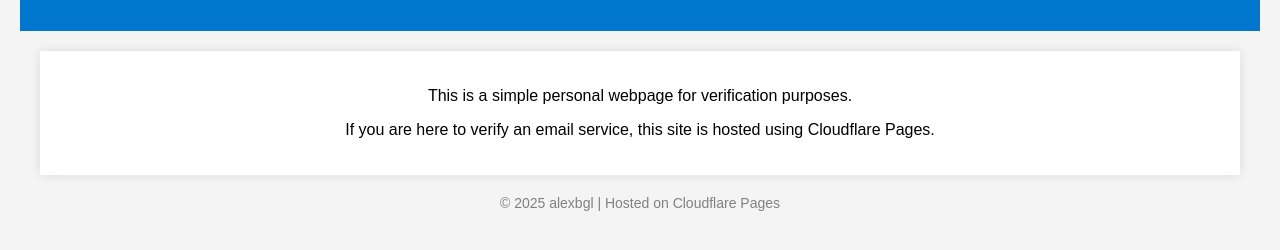
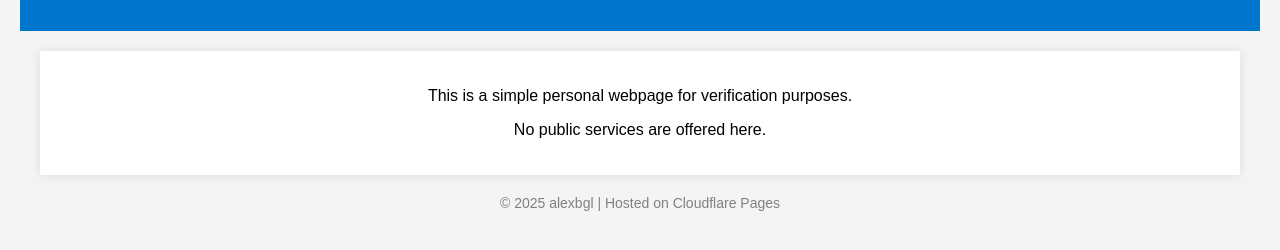
Before and after one commit to alexbgl89/web-public, a plain HTML site: page index.html in a window 1280 px wide. Shown: the part 148-398 px from the top of the page. Drawn offline with Linux system fonts and the light colour scheme.

Commit message:
Update index.html

```diff
--- a/index.html
+++ b/index.html
@@ -15,7 +15,7 @@
 
     <section>
         <p>This is a simple personal webpage for verification purposes.</p>
-        <p>If you are here to verify an email service, this site is hosted using Cloudflare Pages.</p>
+        <p>No public services are offered here.</p>
     </section>
 
     <footer>
```
